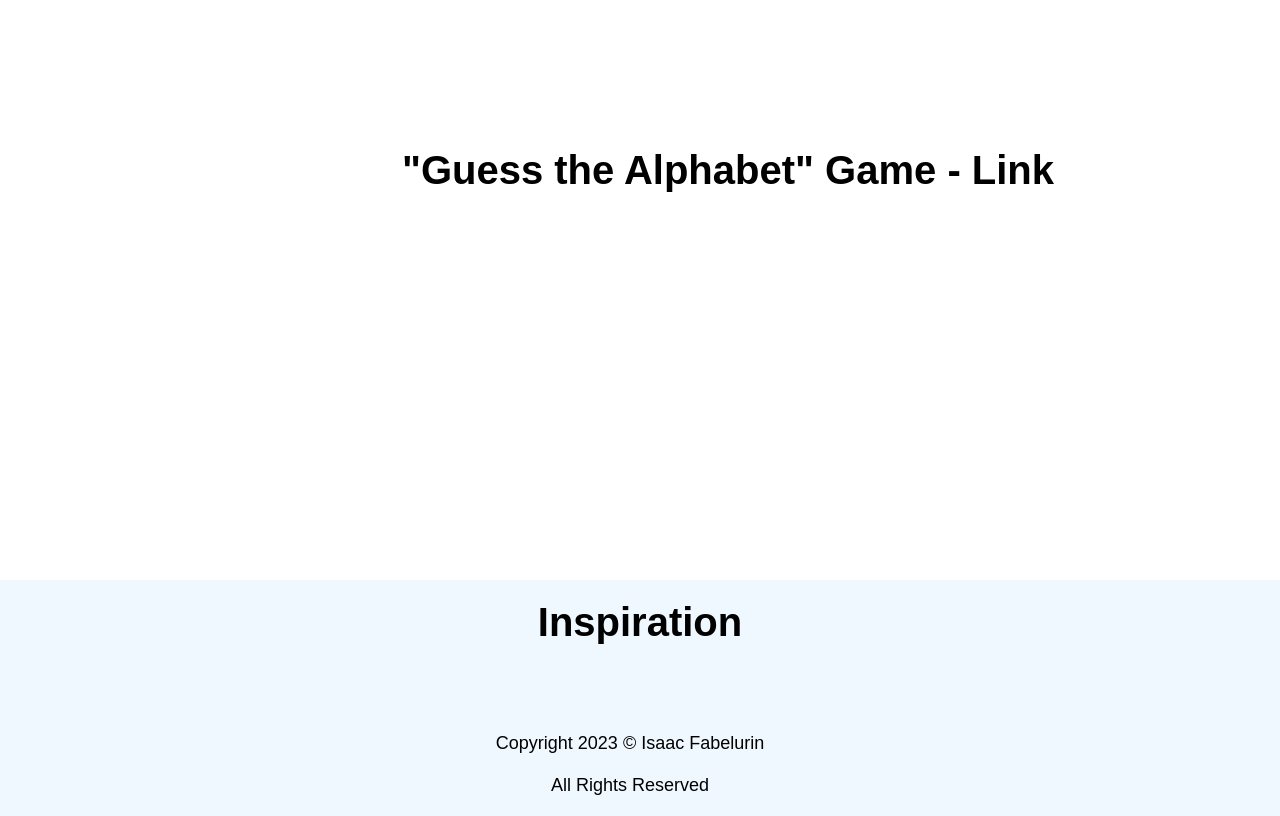
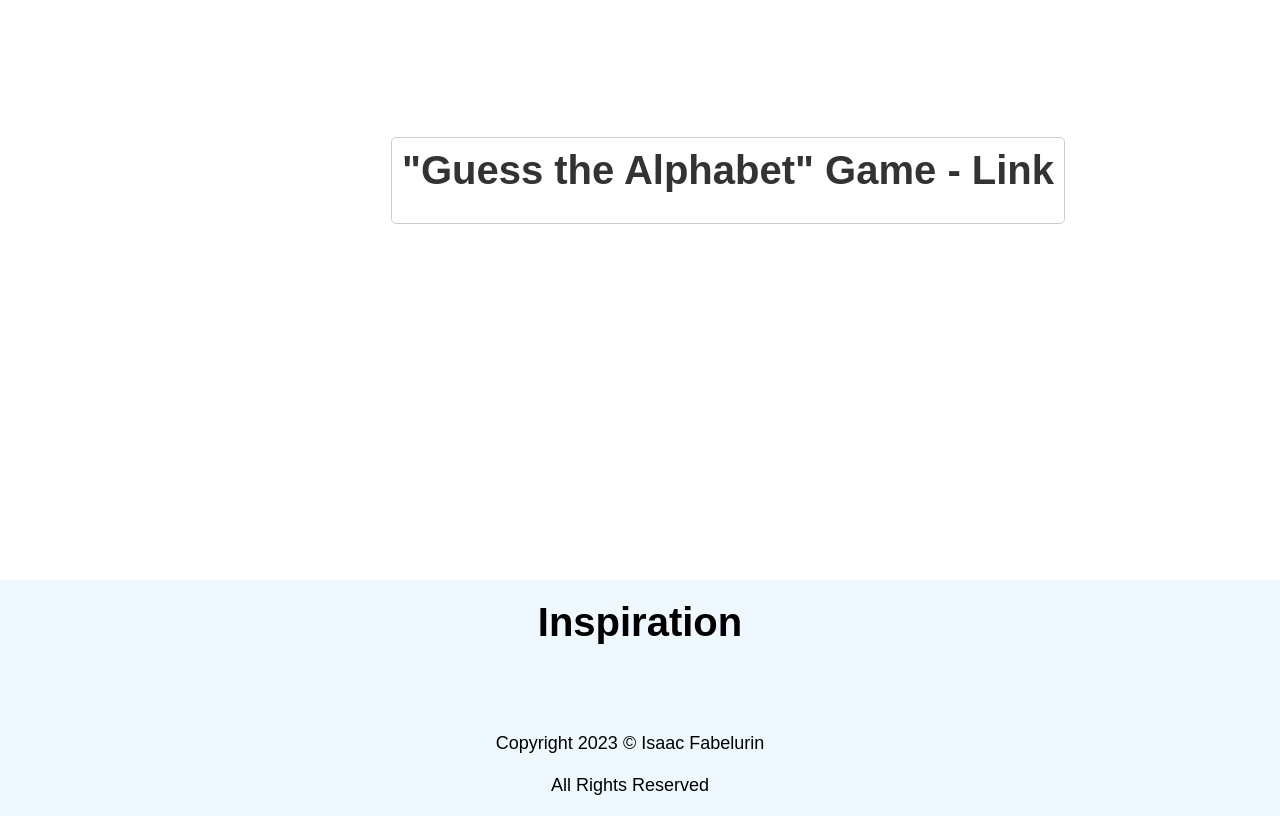
Before and after one commit to PrinceAyo1/princeayo1.github.io, a plain HTML site: page index.html in a window 1280 px wide. Shown: the part 5020-5836 px from the top of the page. Drawn offline with Linux system fonts and the light colour scheme; a web font is replaced by a local one.

Commit message:
have now added link to game. Amended css to reflect this too

```diff
--- a/index.html
+++ b/index.html
@@ -223,7 +223,9 @@
     </section>
     <section id="game">
       <div class="container">
-        <h1>"Guess the Alphabet" Game - Link</h1>
+        <a class="gamelink" href="https://princeayo1.github.io/FAC2023game/">
+          <h1>"Guess the Alphabet" Game - Link</h1></a
+        >
       </div>
     </section>
 
--- a/styles.css
+++ b/styles.css
@@ -428,3 +428,23 @@ ul {
     text-align: center;
   }
 }
+
+a.gamelink {
+  text-decoration: none;
+  color: #333; /* default link color */
+  transition: color 0.3s ease; /* smooth color transition */
+
+  /* Add a subtle box shadow to indicate the clickable area */
+  display: inline-block;
+  padding: 10px;
+  border: 1px solid #ccc;
+  border-radius: 5px;
+}
+
+a.gamelink:hover {
+  color: #007bff; /* change link color on hover */
+}
+
+a.gamelink:active {
+  color: #0056b3; /* change link color on click */
+}
```
